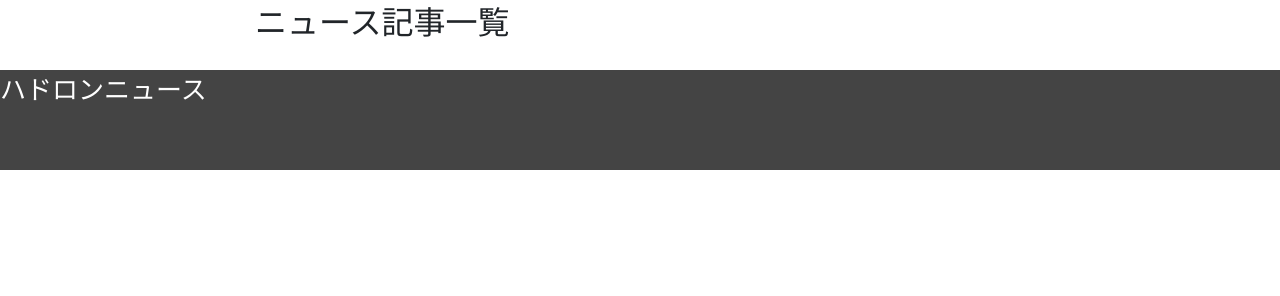
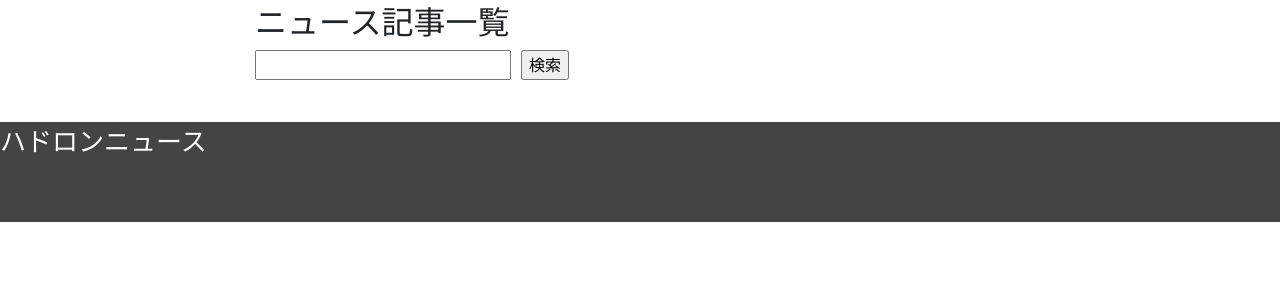
Before and after one commit to gustave-studio/science, a Django app: template templates/news_list.html in a window 1280 px wide. Shown: the part 103-399 px from the top of the page. Run offline with Django 4.2, Linux system fonts and the light colour scheme; the template is opened without the code that fills it: values that come from a table or form of the project are taken from there, others are empty; parts of the project's set-up code (start-up, migrations or seed data) failed here and were passed over; some web fonts are replaced.

Commit message:
✨検索機能追加

```diff
--- a/news_app/forms.py
+++ b/news_app/forms.py
@@ -24,3 +24,6 @@ class NewsForm(forms.ModelForm):
         labels = {'title':'タイトル', 'content':'投稿内容', 'author_display_name':'著者名', 'newsimage':'表示画像'}
 
         widgets = {'content': SummernoteWidget()}
+
+class NewsListSearchForm(forms.Form):
+    search_query = forms.CharField(max_length=100, label='')
--- a/static/news_list.css
+++ b/static/news_list.css
@@ -66,3 +66,17 @@ body {
     border: 1px solid rgb(250, 200, 0);
     border-radius: 3px;
 }
+
+.news_search_box {
+    display: inline-block;
+}
+
+.news_search_form {
+    float: left;
+}
+
+/* 横並びにするためのスタイル */
+.news_search_button {
+    float: left;
+    margin-left: 10px;
+}
--- a/templates/news_list.html
+++ b/templates/news_list.html
@@ -11,6 +11,16 @@
 <div class="container">
     <h2>ニュース記事一覧</h2>
 
+    <div class="news_search_box">
+        <form method="POST" action="{% url 'news_list' %}">{% csrf_token %}
+            <div class="news_search_form">
+                 {{ form.as_p }}
+            </div>
+            <div class="news_search_button">
+                <input type="submit" value="検索">
+            </div>
+        </form>
+    </div>
     {% for article in news %}
         <div class="news-item">
         {% if article.newsimage %}
```
Also changed, not shown: news_app/views.py (+13 -4 lines).
